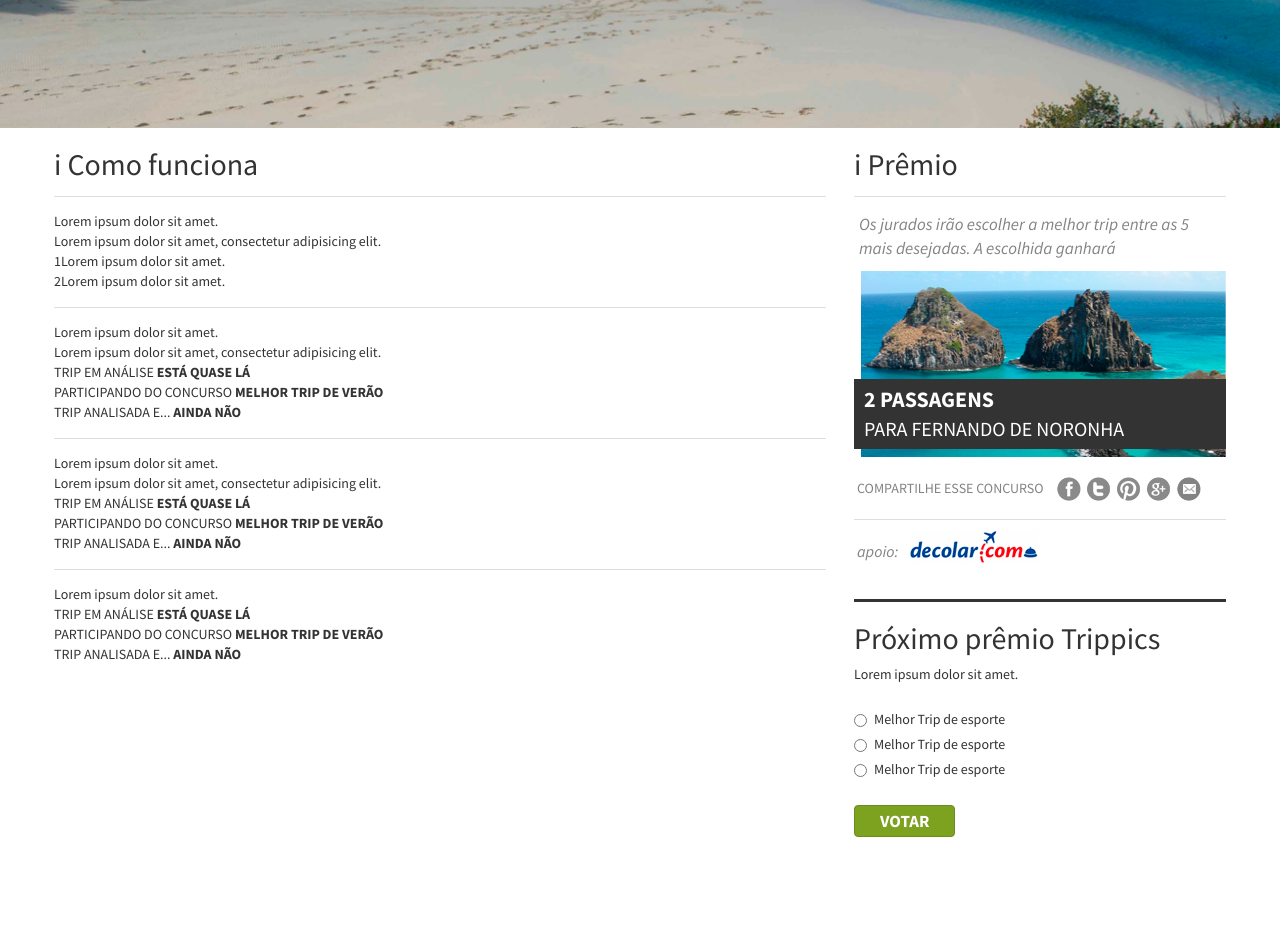
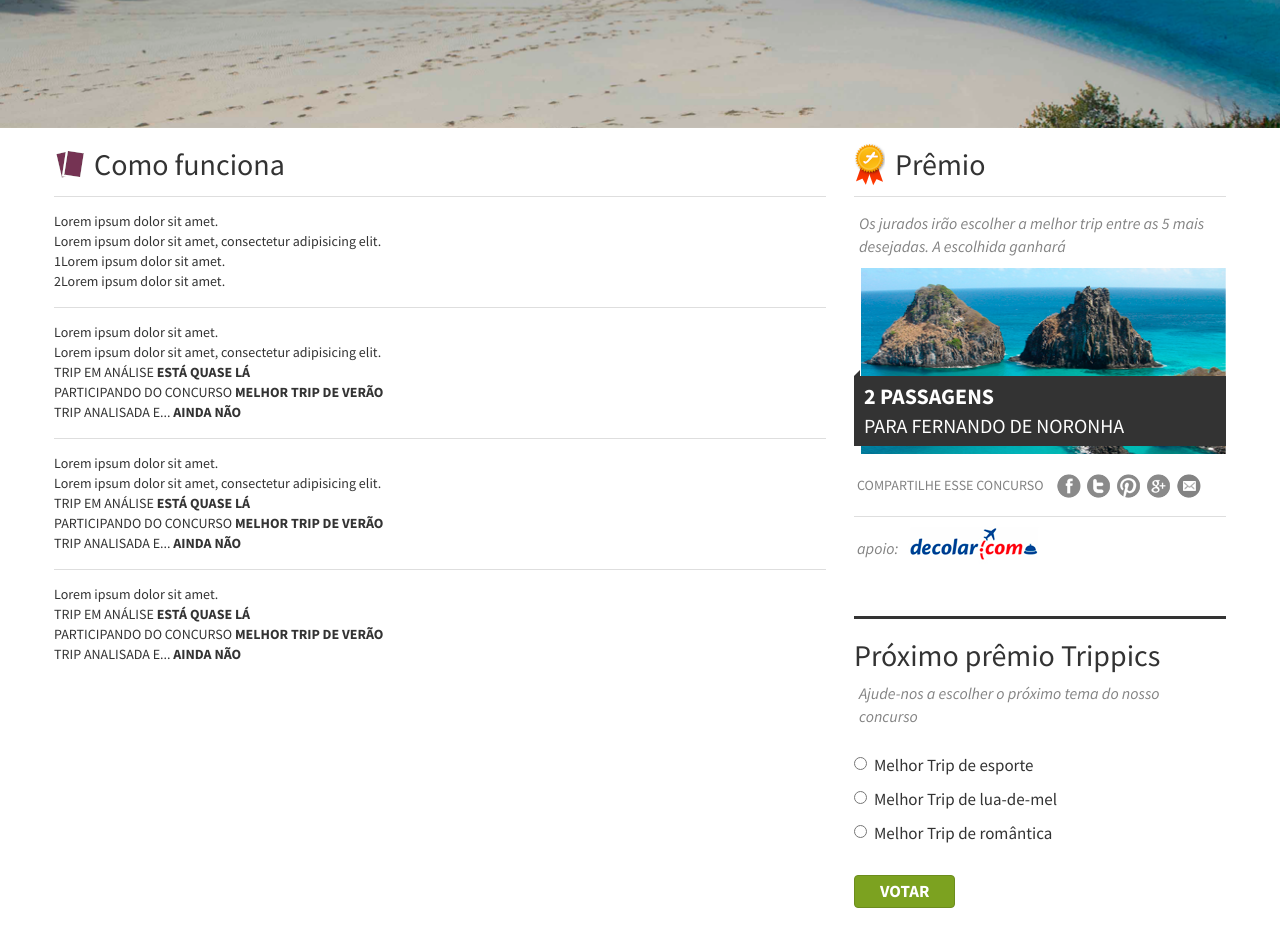
Before and after one commit to guilouro/Trippics, a plain HTML site: page deploy/index.html in a window 1280 px wide. Shown: the part 381-1328 px from the top of the page. Before the commit the page ends 1258 px from the top, so only its background shows below. Drawn offline with nearby package versions, Linux system fonts and the light colour scheme; a script that the page names is missing.

Commit message:
Sidbar ok

```diff
--- a/deploy/index.html
+++ b/deploy/index.html
@@ -42,7 +42,7 @@
 		<div class="row">
 			<div class="col-md-8">
 
-				<h2>i Como funciona</h2>
+				<h2><i class="icons-info"></i> Como funciona</h2>
 
 				<hr>
 
@@ -95,7 +95,7 @@
 
 			<div class="col-md-4">
 
-				<h2>i Prêmio</h2>
+				<h2><i class="icons-medal"></i> Prêmio</h2>
 				<hr>
 				<p class="description">
 					<em>Os jurados irão escolher a melhor trip entre as 5 mais desejadas. A escolhida ganhará</em>
@@ -106,6 +106,7 @@
 				</div>
 
 				<div class="box-picture">
+					<div class="arrow"></div>
 					<strong>2 PASSAGENS</strong><br>PARA FERNANDO DE NORONHA
 				</div>
 
@@ -123,25 +124,25 @@
 				<hr class="large">
 
 				<h2>Próximo prêmio Trippics</h2>
-				<div class="subtxt">Lorem ipsum dolor sit amet.</div>
+				<p class="description"><em>Ajude-nos a escolher o próximo tema do nosso concurso</em></p>
 
 				<form action="." method="post">
 
 					<div class="radio">
 						<label for="esporte">
-							<input type="radio" name="best-trip"> Melhor Trip de esporte
+							<input type="radio" name="best-trip" id="esporte"> Melhor Trip de esporte
 						</label>
 					</div>
 
 					<div class="radio">
-						<label for="esporte">
-							<input type="radio" name="best-trip"> Melhor Trip de esporte
+						<label for="lua-de-mel">
+							<input type="radio" name="best-trip" id="lua-de-mel"> Melhor Trip de lua-de-mel
 						</label>
 					</div>
 
 					<div class="radio">
-						<label for="esporte">
-							<input type="radio" name="best-trip"> Melhor Trip de esporte
+						<label for="romantica">
+							<input type="radio" name="best-trip" id="romantica"> Melhor Trip de romântica
 						</label>
 					</div>
 
--- a/src/assets/sass/style.scss
+++ b/src/assets/sass/style.scss
@@ -21,7 +21,21 @@ hr.large{
 	border-top: 3px solid #333;
 }
 
+i.icons-medal{
+	width: 31px;
+	height: 45px;
+	margin-top: -5px;
+}
+i.icons-info{
+	width: 30px;
+	height: 33px;
+}
 
+[class*='icons']{
+	display: block;
+	float: left;
+	margin-right: 10px;
+}
 [class*='socials']{
 	width: 24px;
 	height: 24px;
@@ -38,14 +52,13 @@ hr.large{
 
 
 p.description{
-	font-size: 17px;
+	font-size: 16px;
 	padding: 0 5px;
 	color: $cinza;
 }
 
 
 // SIDEBAR
-
 div.picture{
 	text-align: right;
 }
@@ -61,6 +74,16 @@ div.box-picture{
 	strong{
 		font-size: 22px;
 	}
+
+	.arrow{
+		width: 0;
+		height: 0;
+		border-left: 6px solid transparent;
+		border-bottom: 6px solid #333333;
+		position: absolute;
+		left: 0;
+		top: -6px;
+	}
 }
 
 div.share{
@@ -73,7 +96,7 @@ div.share{
 
 div.apoio{
 	@extend .share;
-	margin-bottom: 30px;
+	margin-bottom: 50px;
 	font-size: 16px;
 	img{
 		margin-top: -8px;
@@ -82,6 +105,12 @@ div.apoio{
 
 form{
 	margin: 25px 0;
+
+	div.radio{
+		font-size: 17px;
+		margin: 15px 0;
+	}
+
 	input[type=submit]{
 		padding: 3px 25px;
 		font-size: 17px;
```
Also changed, not shown: deploy/css/style.css.
